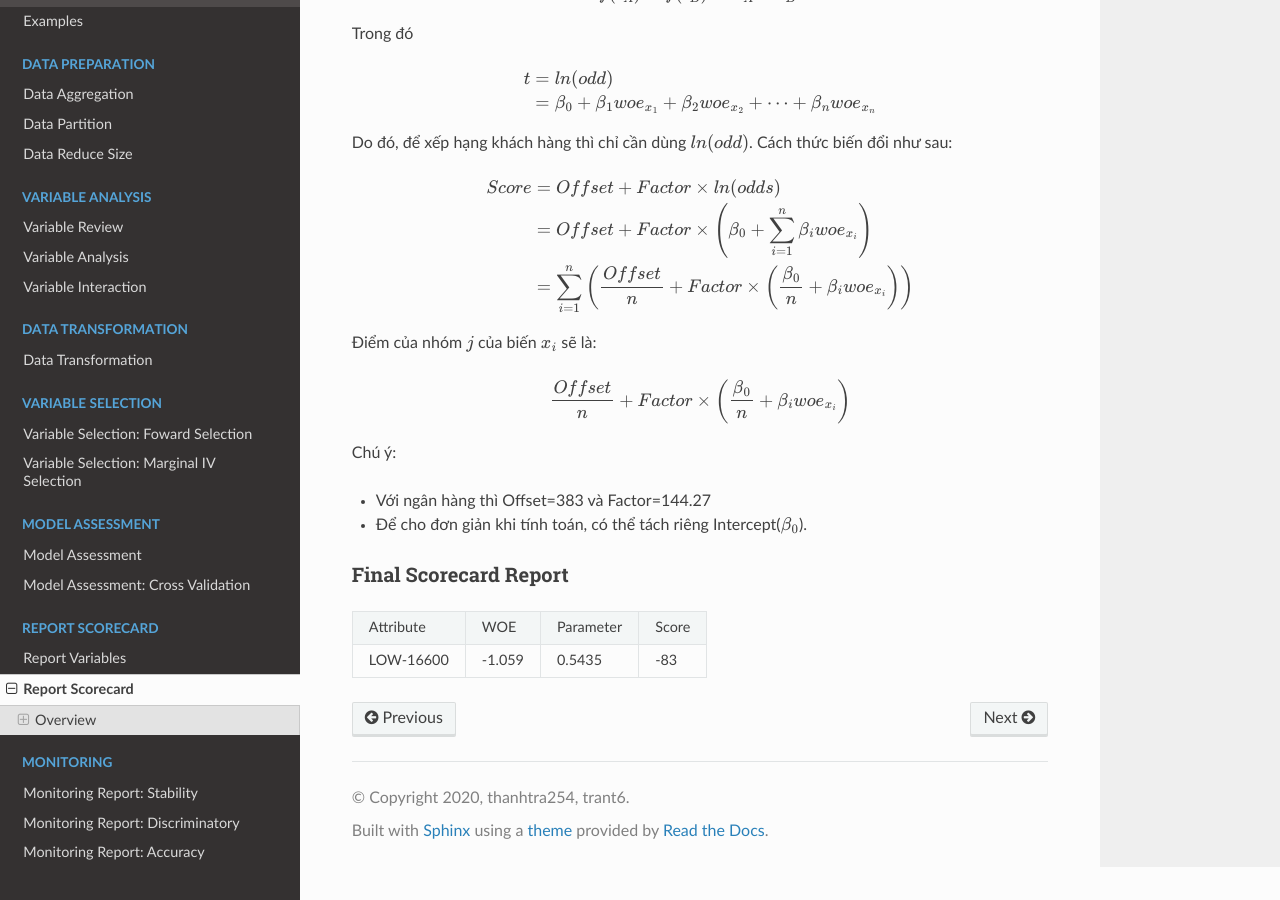
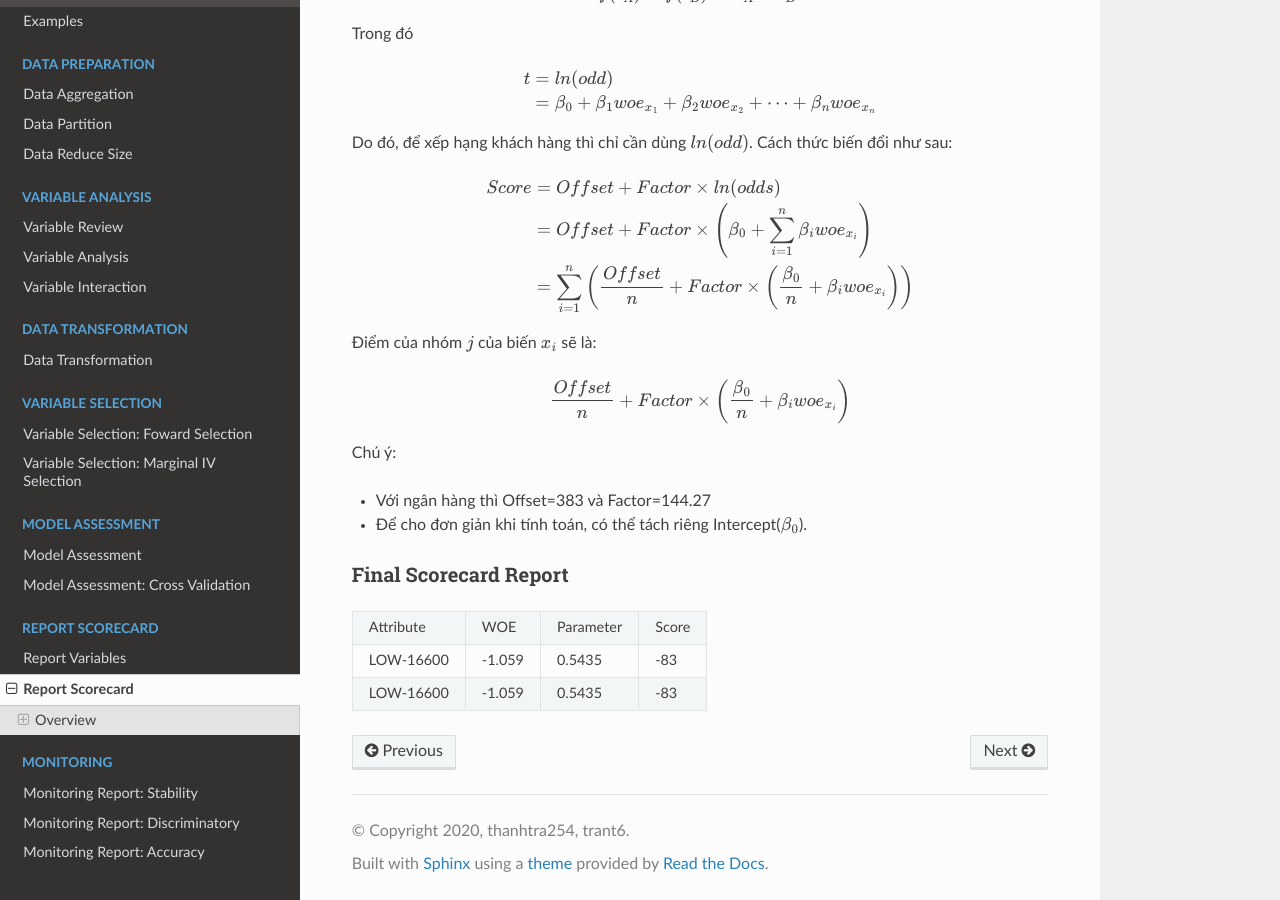
Before and after one commit to thanhtra254/SMCS, a Sphinx documentation site: the page built from docs/post/ReportScorecard.rst, in a window 1280 px wide and 900 px high, scrolled down 574 px. Built offline with Sphinx 7.4.7 and the Read the Docs theme 2.0.0, drawn with Linux system fonts in a browser that asks for light colours; comment, search, counter and statistics services are not loaded.

Commit message:
Update ReportScorecard.rst

```diff
--- a/docs/post/ReportScorecard.rst
+++ b/docs/post/ReportScorecard.rst
@@ -52,6 +52,7 @@ Final Scorecard Report
  Attribute    WOE       Parameter    Score
 -----------  --------  -----------  -------
  LOW-16600    -1.059    0.5435      -83
+ LOW-16600    -1.059    0.5435      -83
 ===========  ========  ===========  =======
 
 
```
